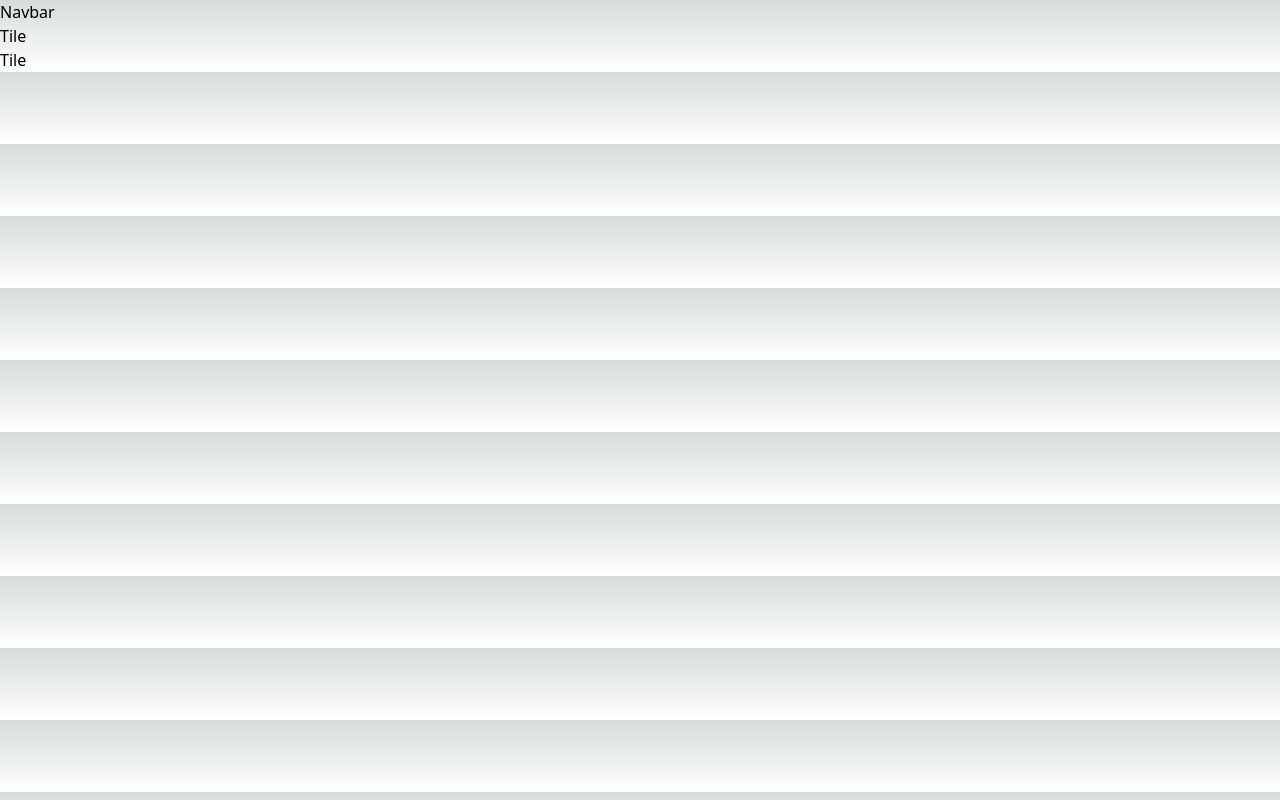
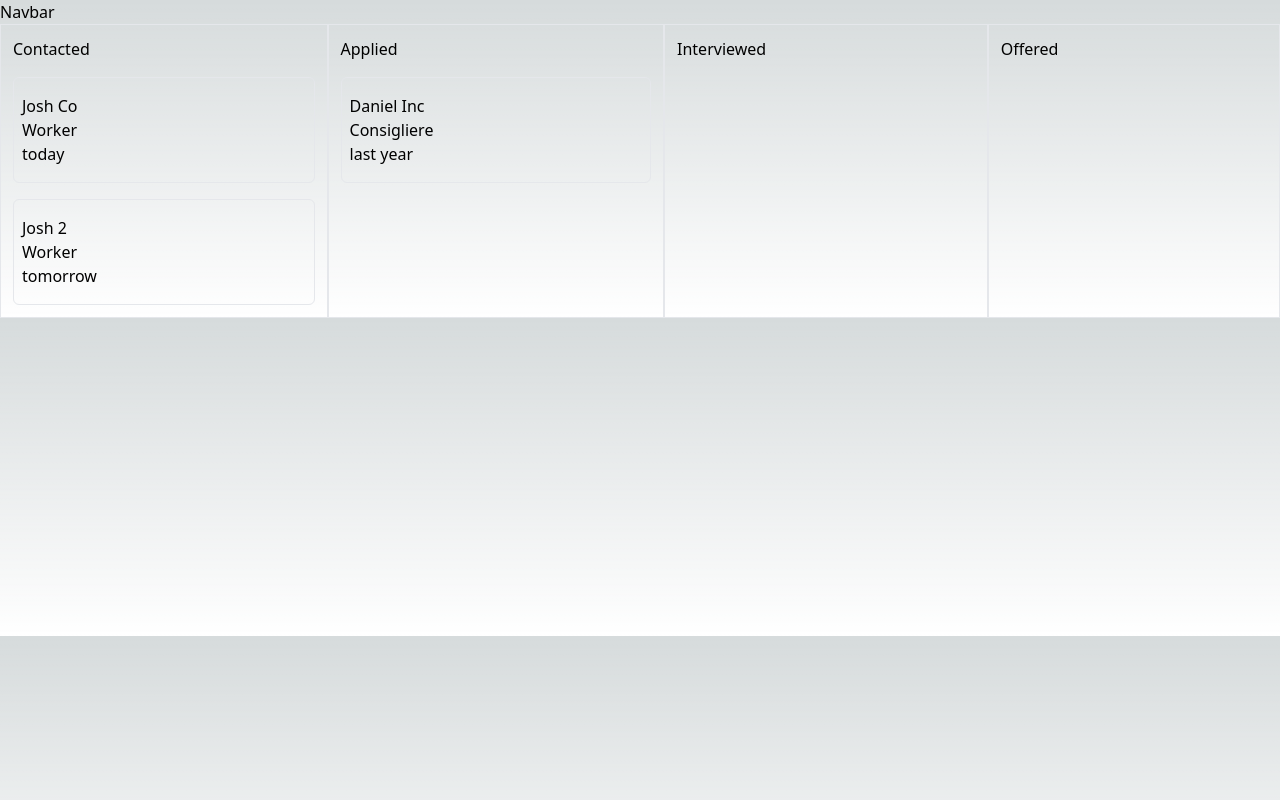
Before and after one commit to Application-Amplifier/appAmp, a Next.js app: page /dashboard in a window 1280 px wide. Built offline with nearby package versions, Linux system fonts and the light colour scheme.

Commit message:
Add page and tile styling.
Co-authored-by: Mike Battey <mikerbattey@gmail.com>
Co-authored-by: Daniel Doody <daniel.doody@ymail.com>
Co-authored-by: Terrence Granger <terrence.granger@gmail.com>
Co-authored-by: Troy Witonsky <troywitonsky@gmail.com>

```diff
--- a/package.json
+++ b/package.json
@@ -19,9 +19,12 @@
     "next": "13.1.6",
     "react": "18.2.0",
     "react-dom": "18.2.0",
+    "react-icons": "^4.7.1",
+    "react-modal": "^3.16.1",
     "typescript": "4.9.5"
   },
   "devDependencies": {
+    "@types/react-modal": "^3.13.1",
     "autoprefixer": "^10.4.13",
     "postcss": "^8.4.21",
     "tailwindcss": "^3.2.6"
--- a/src/app/dashboard/Tile.tsx
+++ b/src/app/dashboard/Tile.tsx
@@ -1,15 +1,111 @@
-import React from 'react'
+import React, { useEffect, useState } from 'react';
+// https://www.npmjs.com/package/react-modal
+import Modal from 'react-modal';
+import VscTools from 'react-icons/vsc';
+import { Application } from '../../types/Types'
 
 type Props = {
-  application: {
-    status: string,
-  }
+  application: Application,
 }
 
 const Tile = (props: Props) => {
+
+  const { application } = props;
+
+  const [isOpen, setIsOpen] = useState(false);
+  const [formData, setFormData] = useState({});
+
+  // update form object after each keystroke
+  //   const handleChange = (e: any) => {
+  //     setFormData({
+  //       ...formData,
+  //       [e.target.name]: e.target.value,
+  //     });
+  //     console.log(formData);
+  //   };
+
+  // submit form: send post request to server @ /login
+  //   const handleSubmit = (e: any) => {
+  //     e.preventDefault();
+  //     console.log(formData);
+
+  //     fetch('/login', {
+  //       method: 'POST',
+  //       headers: {
+  //         'Content-Type': 'application/json',
+  //       },
+  //       body: JSON.stringify(formData),
+  //     });
+  //   };
+
   return (
-    <div>Tile</div>
-  )
-}
+    <div className='flex-grow hover:bg-gray-700 hover:scale-105 hover:shadow-md items-center'>
+      <div
+        onClick={() => setIsOpen(true)}
+        className='flex flex-col rounded-md border px-2 py-4 cursor-pointer'
+      >
+        <span className="companyName">{application.companyName}</span>
+        <span className="positionTitle">{application.positionTitle}</span>
+        <span className="dateApplied">{application.date}</span>
+      </div>
+      <Modal
+        isOpen={isOpen}
+        onRequestClose={() => setIsOpen(false)}
+        shouldCloseOnOverlayClick={true}
+        className='w-3/5 h-3/5 m-auto mt-20 rounded-lg shadow-xl z-20 bg-white border-b-8 border-indigo-200'
+      >
+        <form className='p-12 z-20 relative'>
+          <div className='flex pt-8 pb-8 gap-x-2'>
+            <svg
+              xmlns='http://www.w3.org/2000/svg'
+              fill='none'
+              viewBox='0 0 24 24'
+              strokeWidth={1.5}
+              stroke='currentColor'
+              className='w-6 h-6'
+            >
+              <path
+                strokeLinecap='round'
+                strokeLinejoin='round'
+                d='M11.42 15.17L17.25 21A2.652 2.652 0 0021 17.25l-5.877-5.877M11.42 15.17l2.496-3.03c.317-.384.74-.626 1.208-.766M11.42 15.17l-4.655 5.653a2.548 2.548 0 11-3.586-3.586l6.837-5.63m5.108-.233c.55-.164 1.163-.188 1.743-.14a4.5 4.5 0 004.486-6.336l-3.276 3.277a3.004 3.004 0 01-2.25-2.25l3.276-3.276a4.5 4.5 0 00-6.336 4.486c.091 1.076-.071 2.264-.904 2.95l-.102.085m-1.745 1.437L5.909 7.5H4.5L2.25 3.75l1.5-1.5L7.5 4.5v1.409l4.26 4.26m-1.745 1.437l1.745-1.437m6.615 8.206L15.75 15.75M4.867 19.125h.008v.008h-.008v-.008z'
+              />
+            </svg>
 
-export default Tile
+            <h1 className='text-2xl mt-[-3px] font-bold'>
+              Create your first build!
+            </h1>
+          </div>
+          <button
+            onClick={() => setIsOpen(false)}
+            className='absolute text-xl top-4 right-6 text-gray-300 font-extrabold hover:scale-110 hover:text-gray-500'
+          >
+            X
+          </button>
+          <div className='mb-4'>
+            <label className='block font-medium mb-2' htmlFor='email'>
+              Project Name:
+            </label>
+            <input
+              className='border outline-none rounded focus:border-b focus:border-b-indigo-500 w-full py-2 px-3'
+              type='email'
+              autoComplete='false'
+              placeholder='name your project here...'
+              name='email' // the sent object key
+            // onChange={handleChange}
+            />
+          </div>
+
+          <button
+            className='bg-blue-500 hover:bg-blue-600 text-white font-bold py-3 px-8 rounded shadow-sm hover:scale-105 hover:shadow-lg '
+            type='submit'
+            value='login'
+          >
+            Go To Map
+          </button>
+        </form>
+      </Modal>
+    </div>
+  );
+};
+
+export default Tile;
--- a/src/app/dashboard/page.tsx
+++ b/src/app/dashboard/page.tsx
@@ -3,12 +3,9 @@ import React, { useState, useEffect } from 'react'
 import Navbar from './Navbar';
 import Tile from './Tile';
 import axios, { AxiosResponse } from 'axios'
+import { Application } from '../../types/Types'
 
 type Props = {}
-
-type Application = {
-  status: string,
-}
 
 const Dashboard = (props: Props) => {
   const [contactTiles, setContactTiles] = useState<Application[]>([]);
@@ -43,24 +40,36 @@ const Dashboard = (props: Props) => {
   }, []);
 
   // CSS variables
-  const column = 'flex flex-col w-full h-full'
+  const column = 'flex flex-col flex-grow mx-auto gap-y-4 border p-3'
 
   return (
     <>
       <Navbar />
-      <div>
-        <div className={column}>{contactTiles.map((item: Application, idx: number) => (
-          <Tile key={idx} application={item} />
-        ))}</div>
-        <div className={column}>{appliedTiles.map((item: Application, idx: number) => (
-          <Tile key={idx} application={item} />
-        ))}</div>
-        <div className={column}>{interviewedTiles.map((item: Application, idx: number) => (
-          <Tile key={idx} application={item} />
-        ))}</div>
-        <div className={column}>{offeredTiles.map((item: Application, idx: number) => (
-          <Tile key={idx} application={item} />
-        ))}</div>
+      <div className='flex w-full h-full'>
+        <div className={column}>
+          <h1>Contacted</h1>
+          {contactTiles.map((item: Application, idx: number) => (
+            <Tile key={idx} application={item} />
+          ))}
+        </div>
+        <div className={column}>
+          <h1>Applied</h1>
+          {appliedTiles.map((item: Application, idx: number) => (
+            <Tile key={idx} application={item} />
+          ))}
+        </div>
+        <div className={column}>
+          <h1>Interviewed</h1>
+          {interviewedTiles.map((item: Application, idx: number) => (
+            <Tile key={idx} application={item} />
+          ))}
+        </div>
+        <div className={column}>
+          <h1>Offered</h1>
+          {offeredTiles.map((item: Application, idx: number) => (
+            <Tile key={idx} application={item} />
+          ))}
+        </div>
       </div>
 
     </>
--- a/src/pages/api/hello.ts
+++ b/src/pages/api/hello.ts
@@ -4,8 +4,9 @@ import type { NextApiRequest, NextApiResponse } from 'next'
 type Data = { status: string }[]
 
 const apps = [
-  { status: 'contact' },
-  { status: 'applied' },
+  { status: 'contact', companyName: 'Josh Co', positionTitle: 'Worker', date: 'today' },
+  { status: 'contact', companyName: 'Josh 2', positionTitle: 'Worker', date: 'tomorrow' },
+  { status: 'applied', companyName: 'Daniel Inc', positionTitle: 'Consigliere', date: 'last year' },
 ]
 
 export default function handler(
--- /dev/null
+++ b/src/types/Types.ts
@@ -0,0 +1,19 @@
+export type Application = {
+  _id?: number,
+  userId?: number,
+  date?: string,
+  companyName?: string,
+  positionTitle?: string,
+  positionLocation?: string,
+  jobPostingLink?: string,
+  resumeLink?: string,
+  applied?: boolean,
+  typeOfApplied?: string,
+  status?: string,
+  pointOfContact?: string,
+  followUpEmail?: boolean,
+  tailoredResume?: boolean,
+  coverLetter?: boolean,
+  referral?: number,
+  notes?: string,
+}
```
Also changed, not shown: 1 other file (tests, documents, lock files or other folders).
